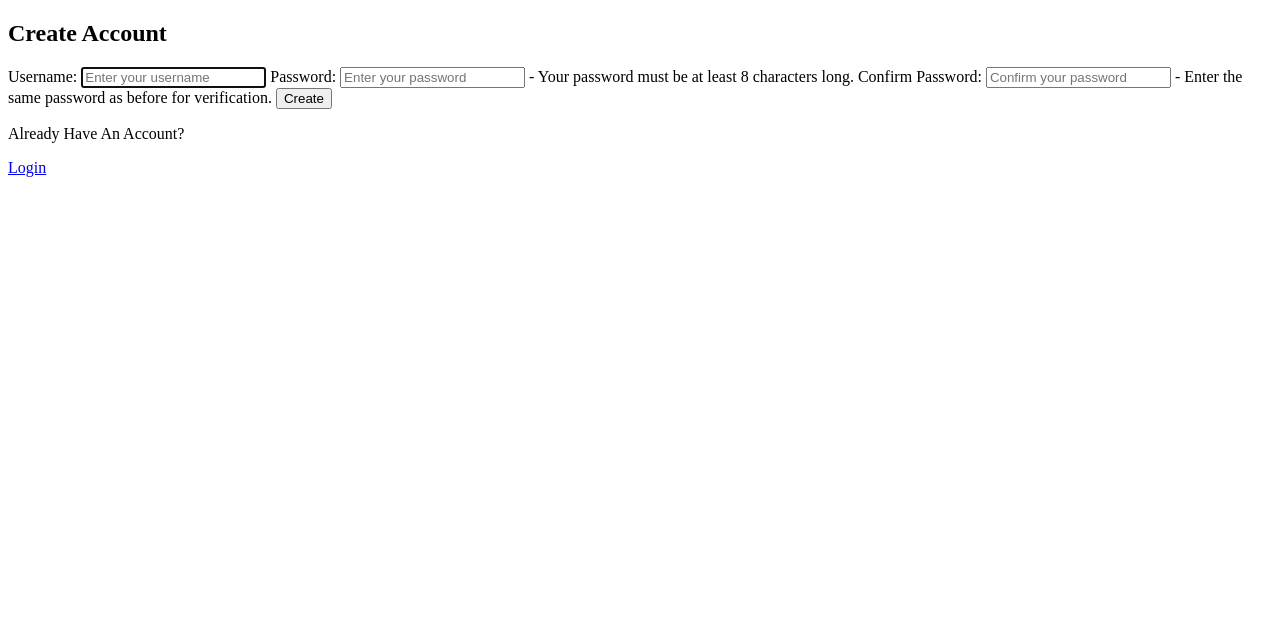
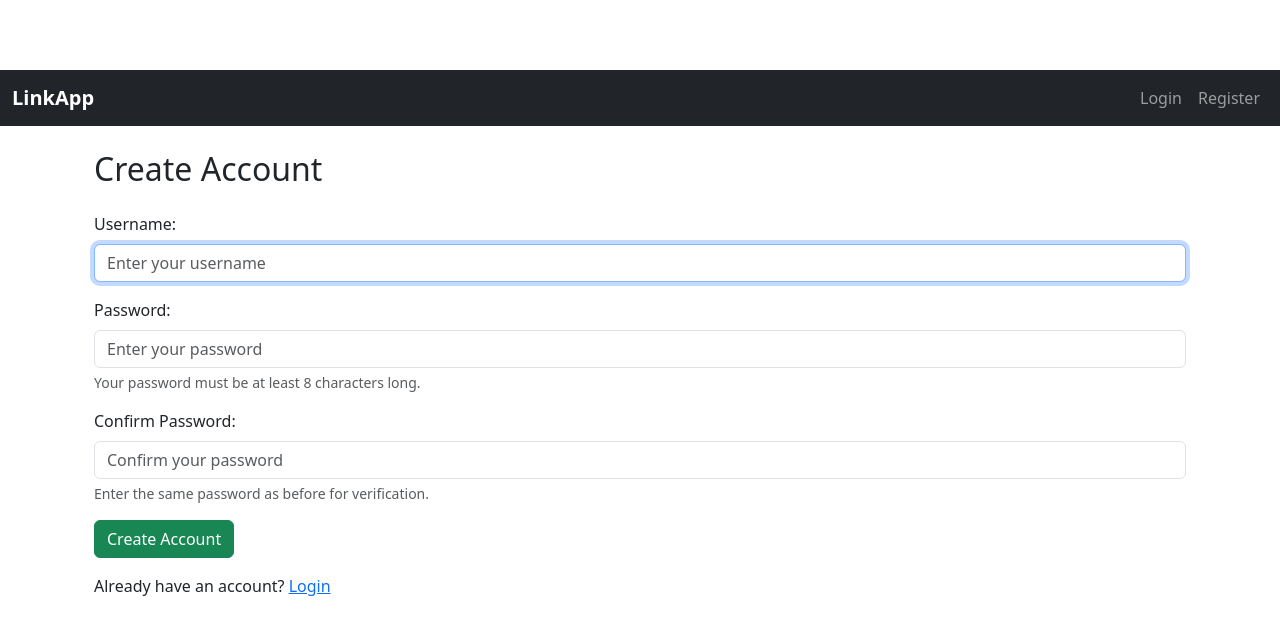
Before and after one commit to Bilal292/foryoupage, a Django app: page /register/ in a window 1280 px wide. Shown: the top 635 px of the page. Run offline with Django 5.2, Linux system fonts and the light colour scheme.

Commit message:
static files, and base.html setup

```diff
--- a/foryoupage/settings.py
+++ b/foryoupage/settings.py
@@ -100,7 +100,11 @@ USE_TZ = True
 # Static files (CSS, JavaScript, Images)
 # https://docs.djangoproject.com/en/5.2/howto/static-files/
 
-STATIC_URL = 'static/'
+STATIC_URL = '/static/'
+
+STATICFILES_DIRS = [
+    os.path.join(BASE_DIR, "static"),
+]
 
 # Default primary key field type
 # https://docs.djangoproject.com/en/5.2/ref/settings/#default-auto-field
--- a/myapp/templates/account/register.html
+++ b/myapp/templates/account/register.html
@@ -1,55 +1,68 @@
-<!DOCTYPE html>
-<html>
-<head>
-  <title>Sign up</title>
-</head>
-<body>
-  <h2>Create Account</h2>
+{% extends "base.html" %}
+{% load static %}
+
+{% block title %}Sign Up{% endblock %}
+
+{% block content %}
+<div class="container">
+    <h2 class="mb-4">Create Account</h2>
 
     {% if form.errors %}
-      <ul>
+        <div class="alert alert-danger">
+            <ul class="mb-0">
                 {% for field in form %}
                     {% for error in field.errors %}
                         <li>{{ error }}</li>
                     {% endfor %}
                 {% endfor %}
             </ul>
+        </div>
     {% endif %}
 
-  <form method="post">
+    <form method="post" class="needs-validation" novalidate>
         {% csrf_token %}
 
-      <label for="id_username">Username:</label>
-      <input type="text" name="username" maxlength="150" autofocus required id="id_username" placeholder="Enter your username">
+        <div class="mb-3">
+            <label for="id_username" class="form-label">Username:</label>
+            <input type="text" name="username" maxlength="150" autofocus required id="id_username" placeholder="Enter your username" class="form-control">
             {% if form.username.errors %}
+                <div class="text-danger">
                     {% for error in form.username.errors %}
                         <p>{{ error }}</p>
                     {% endfor %}
+                </div>
             {% endif %}
+        </div>
 
-      <label for="id_password1">Password:</label>
-      <input type="password" name="password1" autocomplete="new-password" required id="id_password1" placeholder="Enter your password">
-      <span>- Your password must be at least 8 characters long.</span>
+        <div class="mb-3">
+            <label for="id_password1" class="form-label">Password:</label>
+            <input type="password" name="password1" autocomplete="new-password" required id="id_password1" placeholder="Enter your password" class="form-control">
+            <div class="form-text">Your password must be at least 8 characters long.</div>
             {% if form.password1.errors %}
+                <div class="text-danger">
                     {% for error in form.password1.errors %}
                         <p>{{ error }}</p>
                     {% endfor %}
+                </div>
             {% endif %}
+        </div>
 
-      <label for="id_password2">Confirm Password:</label>
-      <input type="password" name="password2" autocomplete="new-password" required id="id_password2" placeholder="Confirm your password">
-      <span>- Enter the same password as before for verification.</span>
+        <div class="mb-3">
+            <label for="id_password2" class="form-label">Confirm Password:</label>
+            <input type="password" name="password2" autocomplete="new-password" required id="id_password2" placeholder="Confirm your password" class="form-control">
+            <div class="form-text">Enter the same password as before for verification.</div>
             {% if form.password2.errors %}
+                <div class="text-danger">
                     {% for error in form.password2.errors %}
                         <p>{{ error }}</p>
                     {% endfor %}
+                </div>
             {% endif %}
+        </div>
 
-      <button type="submit">Create</button>
+        <button type="submit" class="btn btn-success">Create Account</button>
     </form>
 
-  <p>Already Have An Account?</p>
-  <a href="{% url 'login' %}">Login</a>
-
-</body>
-</html>
+    <p class="mt-3">Already have an account? <a href="{% url 'login' %}">Login</a></p>
+</div>
+{% endblock %}
--- /dev/null
+++ b/myapp/templates/base.html
@@ -0,0 +1,53 @@
+{% load static %}
+
+<!DOCTYPE html>
+<html lang="en">
+<head>
+    <meta charset="UTF-8">
+    <meta name="viewport" content="width=device-width, initial-scale=1.0">
+    <title>{% block title %}ForYouPage{% endblock %}</title>
+
+    <!-- Bootstrap CSS -->
+    <link href="https://cdn.jsdelivr.net/npm/bootstrap@5.3.0/dist/css/bootstrap.min.css" rel="stylesheet">
+
+    <!-- Custom CSS -->
+    <link rel="stylesheet" href="{% static 'css/style.css' %}">
+</head>
+<body>
+
+<nav class="navbar navbar-expand-lg navbar-dark bg-dark">
+    <div class="container-fluid">
+        <a class="navbar-brand" href="{% url 'index' %}">LinkApp</a>
+        <button class="navbar-toggler" type="button" data-bs-toggle="collapse" data-bs-target="#navbarNav">
+            <span class="navbar-toggler-icon"></span>
+        </button>
+        <div class="collapse navbar-collapse" id="navbarNav">
+            <ul class="navbar-nav ms-auto">
+                {% if user.is_authenticated %}
+                    <li class="nav-item">
+                        <a class="nav-link" href="{% url 'logout' %}">Logout</a>
+                    </li>
+                {% else %}
+                    <li class="nav-item">
+                        <a class="nav-link" href="{% url 'login' %}">Login</a>
+                    </li>
+                    <li class="nav-item">
+                        <a class="nav-link" href="{% url 'register' %}">Register</a>
+                    </li>
+                {% endif %}
+            </ul>
+        </div>
+    </div>
+</nav>
+
+<div class="container mt-4">
+    {% block content %}
+    {% endblock %}
+</div>
+
+<!-- Bootstrap JS -->
+<script src="https://cdn.jsdelivr.net/npm/bootstrap@5.3.0/dist/js/bootstrap.bundle.min.js"></script>
+<!-- Custom JS -->
+<script src="{% static 'js/script.js' %}"></script>
+</body>
+</html>
--- /dev/null
+++ b/static/css/style.css
@@ -0,0 +1,11 @@
+body {
+    padding-top: 70px;
+}
+
+.navbar-brand {
+    font-weight: bold;
+}
+
+h1 {
+    color: #333;
+}
```
Also changed, not shown: myapp/templates/account/login.html (+28 -18 lines), myapp/templates/index.html (+9 -29 lines). Lines whose indentation alone changed are shown as unchanged.
